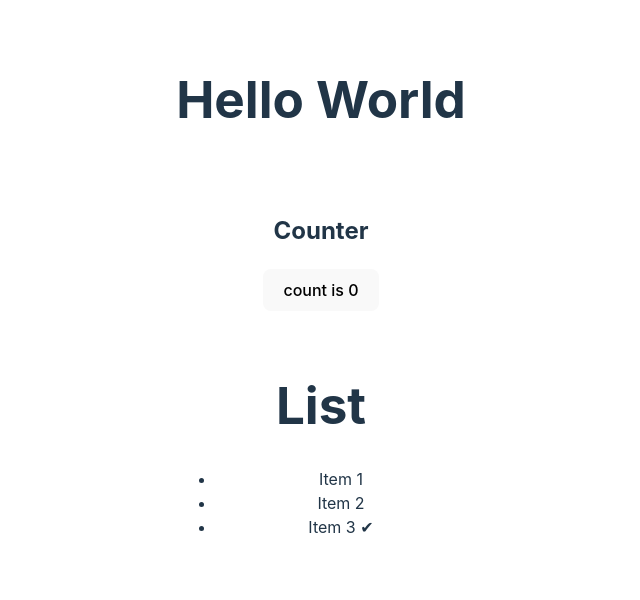
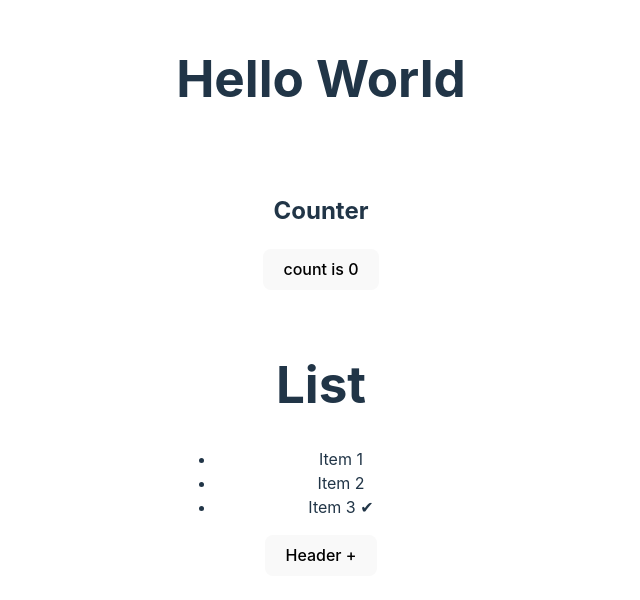
Before and after one commit to blardtony/Road-map-React, a React (Vite) app: page / in a window 1280 px wide. Shown: the part 104-704 px from the top of the page, without its empty margins (319-959 px from the left). Built offline with nearby package versions, Linux system fonts and the light colour scheme.

Commit message:
Add Accordion component to App

```diff
--- a/src/App.tsx
+++ b/src/App.tsx
@@ -2,6 +2,7 @@ import './App.css'
 import Counter from "./components/Counter/Counter.tsx";
 import Welcome from "./components/Welcome/Welcome.tsx";
 import List from "./components/List/List.tsx";
+import Accordion from "./components/Accordion/Accordion.tsx";
 
 function App() {
   const welcomeMessage: string = 'Hello World';
@@ -10,6 +11,7 @@ function App() {
       <Welcome message={welcomeMessage} />
       <Counter />
       <List />
+      <Accordion />
     </>
   )
 }
```
